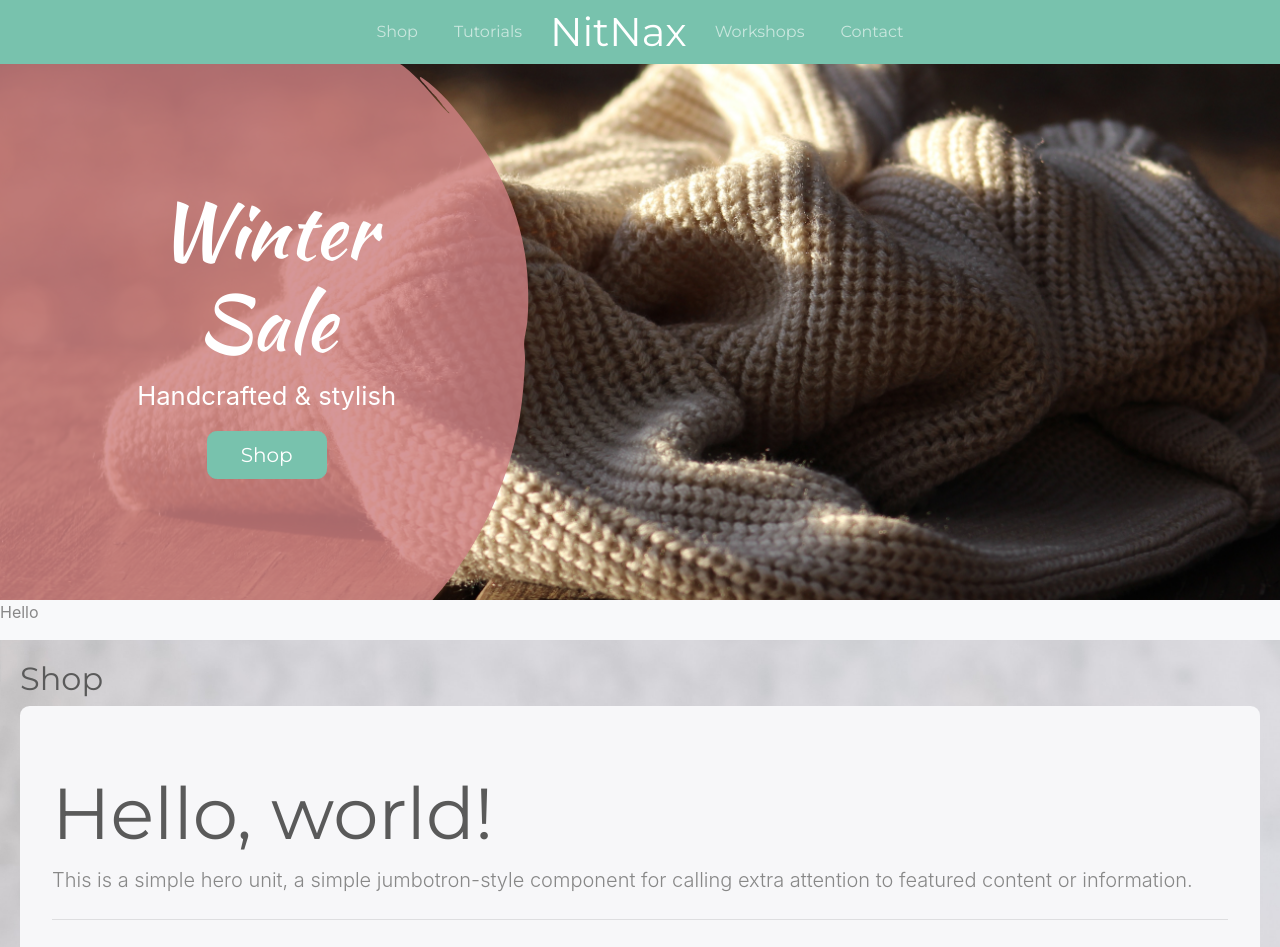
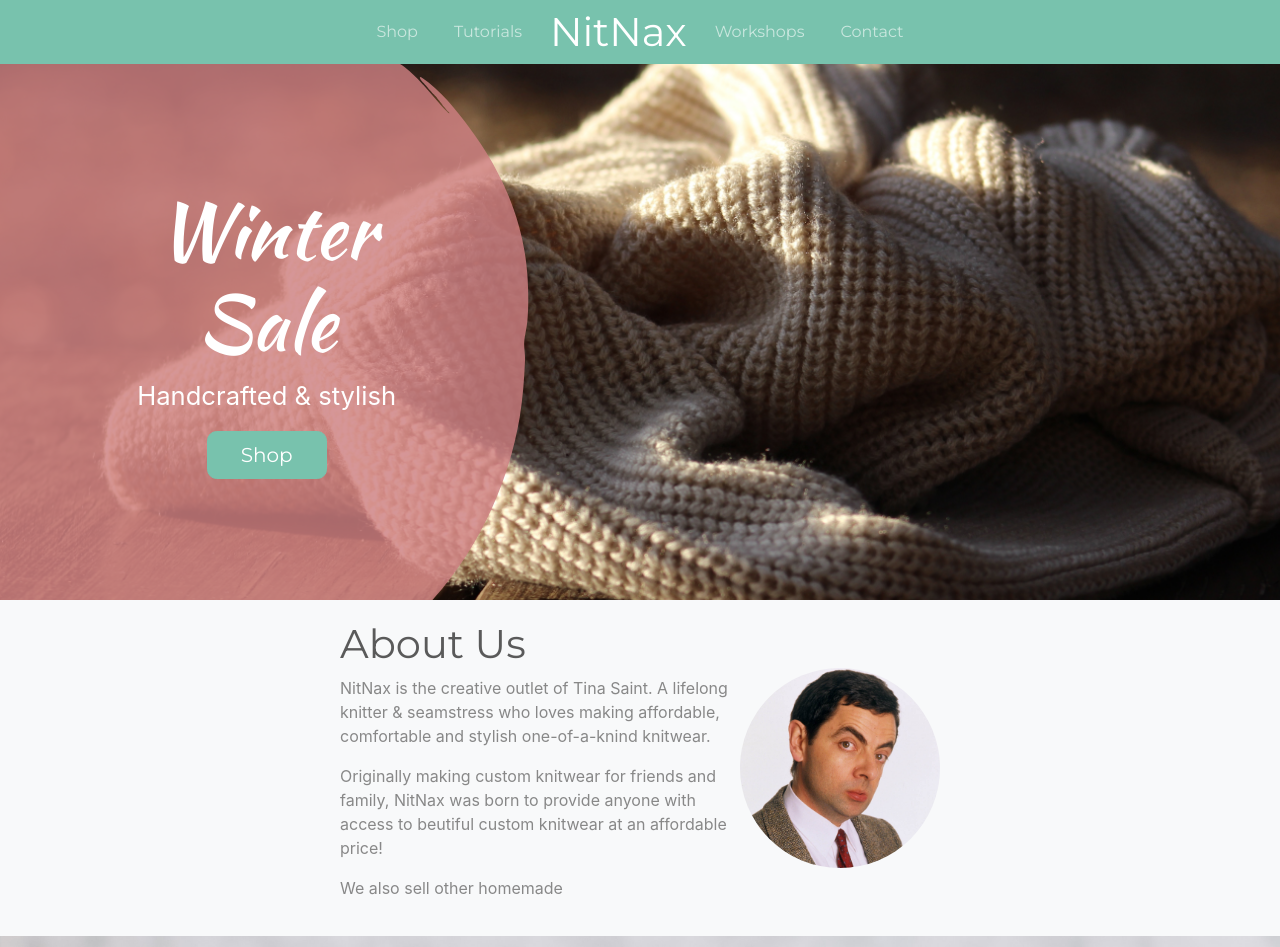
Before and after one commit to Mrchazaaa/nit-nax-website, a Vue app: page / in a window 1280 px wide. Shown: the top 947 px of the page. Built offline with nearby package versions, Linux system fonts and the light colour scheme.

Commit message:
added aboutus section

```diff
--- a/src/components/AboutSection.vue
+++ b/src/components/AboutSection.vue
@@ -1,5 +1,17 @@
 <template>
-<p>Hello</p>
+  <div id="about">
+    <div class="col-3"></div>
+    <div class="col-6">
+      <div id="image-container">
+        <img src="@/assets/bean.jpeg" />
+      </div>
+      <h1>About Us</h1>
+      <p>NitNax is the creative outlet of Tina Saint. A lifelong knitter & seamstress who loves making affordable, comfortable and stylish one-of-a-knind knitwear.</p>
+      <p>Originally making custom knitwear for friends and family, NitNax was born to provide anyone with access to beutiful custom knitwear at an affordable price!</p>
+      <p>We also sell other homemade</p>
+    </div>
+    <div class="col-3"></div>
+  </div>
 </template>
 
 <script>
@@ -9,4 +21,20 @@ export default {
 </script>
 
 <style scoped>
+#about {
+  display: flex;
+  padding: 20px 10px;
+}
+img {
+  height: 200px;
+  width: 200px;
+  border-radius: 50%;
+  object-fit: cover;
+}
+#image-container {
+  float: right;
+  display: flex;
+  align-items: center;
+  height: 100%;
+}
 </style>
--- a/src/components/Content.vue
+++ b/src/components/Content.vue
@@ -54,6 +54,6 @@ export default {
   background-image: url("../assets/kelly-sikkema-8A7qKkvm_ew-unsplash.jpg");
 }
 #workshops {
-  background-image: url("../assets/ursula-castillo-aLfHUE8o5Xc-unsplash.jpg");
+  background-image: url("../assets/jean-marc-vieregge-cDKqFb-NOZc-unsplash.jpg");
 }
 </style>
```
Also changed, not shown: src/assets/bean.jpeg (added).
